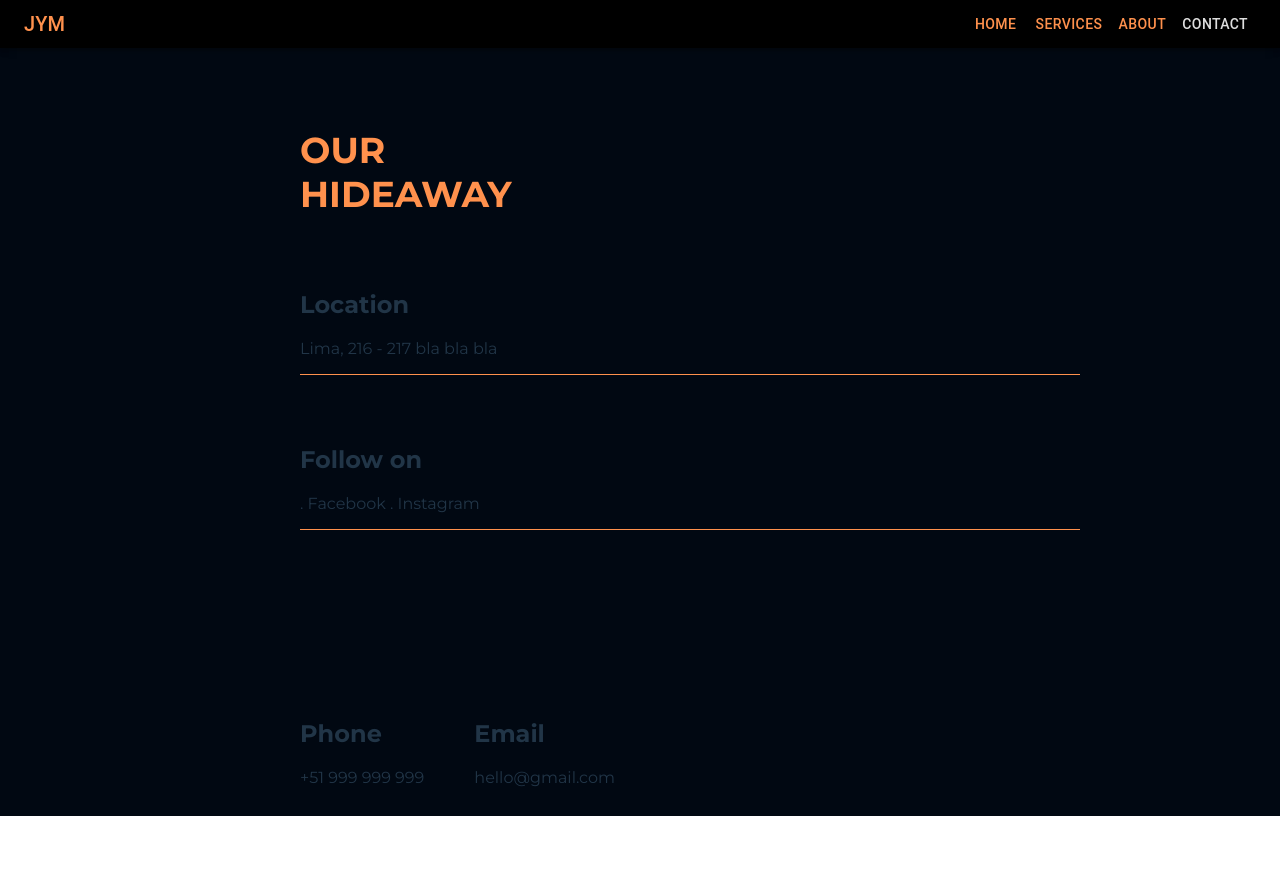
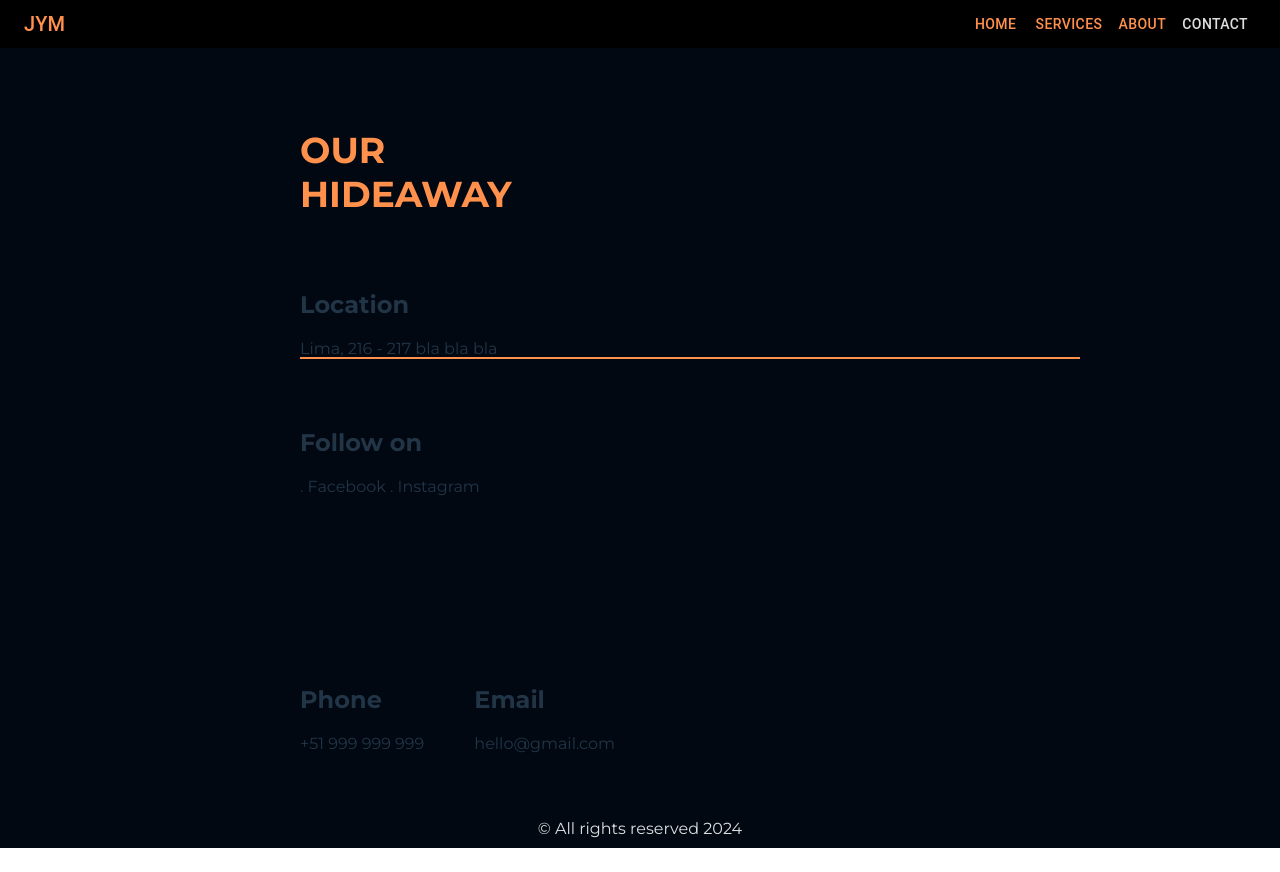
Before and after one commit to DontStopPrograming/Client_General_Solutions, a React (Vite) app: page /contact in a window 1280 px wide. After the commit the page ends 848 px from the top, so only its background shows below. Built offline with nearby package versions, Linux system fonts and the light colour scheme; what react-swipeable-views-utils would draw is missing.

Commit message:
Feat: Starting animations in all components v8 - Contact component, location map

```diff
--- a/src/components/Contact/Contact.css
+++ b/src/components/Contact/Contact.css
@@ -1,5 +1,8 @@
 .contact {
-    height: 96vh;
+    height: 100vh;
+    background-color: var(--marine);
+    position: relative;
+    /* Asegura que el modal se posicione correctamente */
 }
 
 .container__contact {
@@ -9,16 +12,64 @@
 
 .title_contact {
     font-size: var(--h2);
-    color: var(--orange)
+    color: var(--orange);
 }
-
 
 .sub_follow,
 .sub_location {
+    margin-bottom: 70px;
+    position: relative;
+    cursor: pointer;
+    width: auto;
+}
 
-    margin-bottom: 70px;
-    border-bottom: 1px solid var(--orange);
-    width: auto;
+.sub_location .static_line,
+.sub_follow .static_line {
+    content: '';
+    position: absolute;
+    bottom: -1px;
+    left: 0;
+    width: 100%;
+    height: 2px;
+    background-color: var(--orange);
+}
+
+.animated_line {
+    position: absolute;
+    bottom: -3px;
+    left: 0;
+    width: 100%;
+    height: 0px;
+    background-color: var(--orange);
+    transform-origin: top;
+    transition: height 0.5s;
+}
+
+.modal {
+    position: absolute;
+    background: rgba(0, 0, 0, 0.5);
+    /* Fondo oscuro semi-transparente */
+    opacity: 0;
+    /* Inicialmente oculto */
+    transition: height 1s, opacity 1s;
+    z-index: 1000;
+    /* Asegura que el modal esté por encima de otros elementos */
+}
+
+.modal.active {
+    opacity: 1;
+    /* Hace visible el modal cuando está activo */
+}
+
+.modal_content {
+    background-color: var(--white);
+    padding: 20px;
+    border-radius: 10px;
+    box-shadow: 0 4px 8px rgba(0, 0, 0, 0.2);
+    width: 100%;
+    /* Ancho del modal igual al de la línea animada */
+    height: 100%;
+    /* Altura del modal */
 }
 
 .container__contact__two {
@@ -36,7 +87,6 @@
 }
 
 @media (max-width: 768px) {
-
     .container__contact {
         padding: 50px;
         margin-left: 0;
--- a/src/components/Contact/Contact.jsx
+++ b/src/components/Contact/Contact.jsx
@@ -1,33 +1,97 @@
+import React, { useState, useRef, useEffect } from 'react';
 import './Contact.css';
+import { gsap } from 'gsap';
 
 export const Contact = () => {
+    const [showMap, setShowMap] = useState(false);
+    const lineRef = useRef(null);
+    const modalRef = useRef(null);
+    const containerRef = useRef(null);
+
+    useEffect(() => {
+        if (showMap) {
+            const containerRect = containerRef.current.getBoundingClientRect();
+            const lineRect = lineRef.current.getBoundingClientRect();
+            gsap.to(lineRef.current, { height: '4px', duration: 0.5 });
+            gsap.set(modalRef.current, {
+                height: 0,
+                opacity: 0,
+                top: lineRect.bottom - containerRect.top,
+                left: lineRect.left - containerRect.left,
+                width: lineRect.width,
+            });
+            gsap.to(modalRef.current, {
+                height: '450px',
+                opacity: 1,
+                duration: 1,
+                delay: 0.5,
+                ease: 'power2.out'
+            });
+        } else {
+            gsap.to(lineRef.current, { height: '0px', duration: 0.5 });
+            gsap.to(modalRef.current, { height: '0px', opacity: 0, duration: 1 });
+        }
+    }, [showMap]);
+
+    const handleClick = (area) => {
+        setShowMap(area === 'location');
+    };
+
+    const handleCloseModal = (e) => {
+        if (modalRef.current && !modalRef.current.contains(e.target)) {
+            setShowMap(false);
+        }
+    };
+
     return (
-        <>
-            <div className='contact father'>
+        <div className='contact father' onClick={handleCloseModal} ref={containerRef}>
             <div className='container__contact'>
                 <div className='title_contact'>
                     <h2>
                         OUR <br /> HIDEAWAY <br /><br />
-                        </h2 >
+                    </h2>
                 </div>
 
-                    <div className='sub_location'> <h2> Location </h2><p> Lima, 216 - 217 bla bla bla</p> </div>
-                    <div className='sub_follow'> <h2>Follow on</h2> <p> . Facebook . Instagram  </p></div>
+                <div className='sub_location' onClick={(e) => { e.stopPropagation(); handleClick('location'); }}>
+                    <h2>Location</h2>
+                    <p>Lima, 216 - 217 bla bla bla</p>
+                    <div className='static_line'></div>
+                    <div ref={lineRef} className='animated_line'></div>
+                </div>
+                <div className='sub_follow' onClick={(e) => { e.stopPropagation(); handleClick('follow'); }}>
+                    <h2>Follow on</h2>
+                    <p>. Facebook . Instagram</p>
+                </div>
+            </div>
 
+            <div className={`modal ${showMap ? 'active' : ''}`} ref={modalRef}>
+                <div className='modal_content'>
+                    <iframe
+                        src="https://www.google.com/maps/embed?pb=!1m18!1m12!1m3!1d3169.3145220297954!2d-122.08424968468832!3d37.42206597982747!2m3!1f0!2f0!3f0!3m2!1i1024!2i768!4f13.1!3m3!1m2!1s0x808fb5d8a4c7f97f%3A0x7d0a86e8e6e39e39!2sGoogleplex!5e0!3m2!1sen!2sus!4v1605995512073!5m2!1sen!2sus"
+                        width="100%"
+                        height="100%"
+                        style={{ border: 0 }}
+                        allowFullScreen=""
+                        loading="lazy"
+                        title="Google Maps"
+                    ></iframe>
+                </div>
             </div>
 
             <div className='container__contact__two'>
-                    <div className='sub_phone'> <h2>Phone</h2> <p> +51 999 999 999 </p></div>
-                    <div className='sub_email'> <h2>Email</h2> <p> hello@gmail.com </p></div>
+                <div className='sub_phone'>
+                    <h2>Phone</h2>
+                    <p>+51 999 999 999</p>
+                </div>
+                <div className='sub_email'>
+                    <h2>Email</h2>
+                    <p>hello@gmail.com</p>
+                </div>
             </div>
 
             <span className='footer__copy'>
                 &#169; All rights reserved {new Date().getFullYear()}
             </span>
         </div>
-
-
-
-        </>
-    )
-}
+    );
+};
```
Lines whose indentation alone changed are shown as unchanged.
